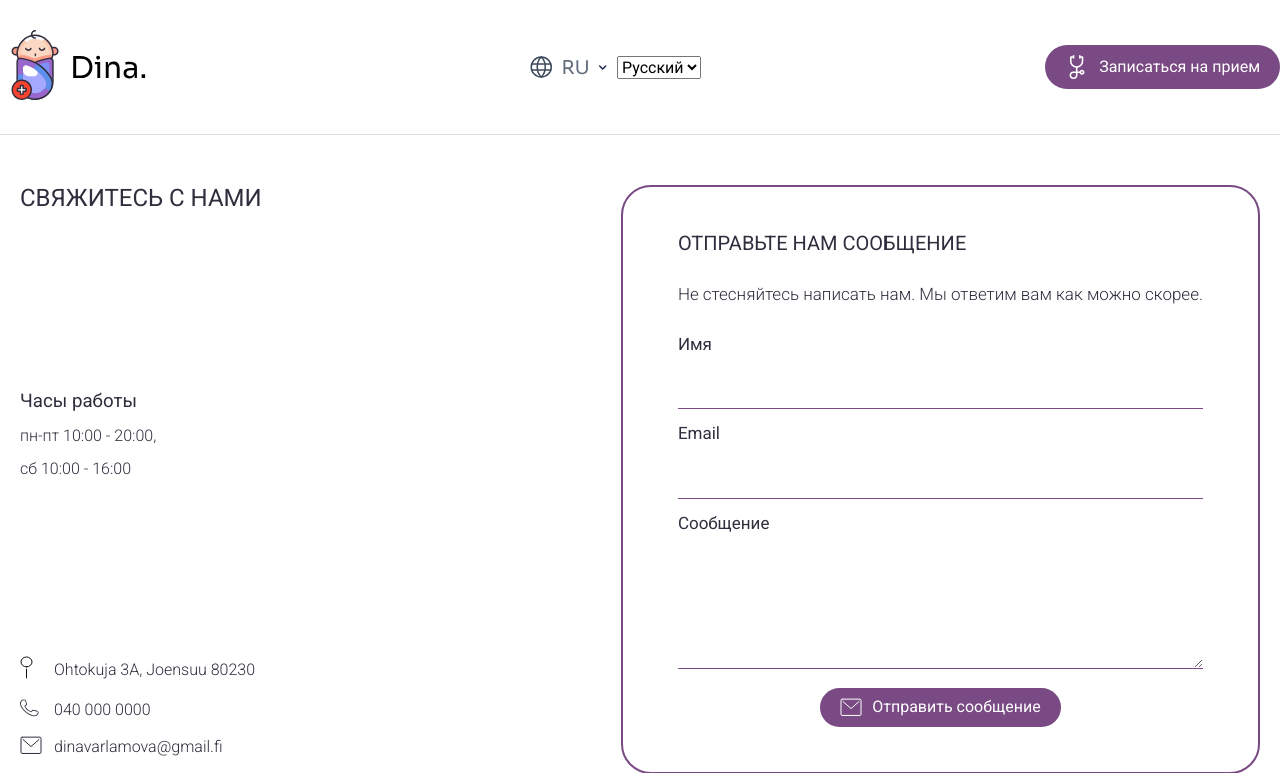
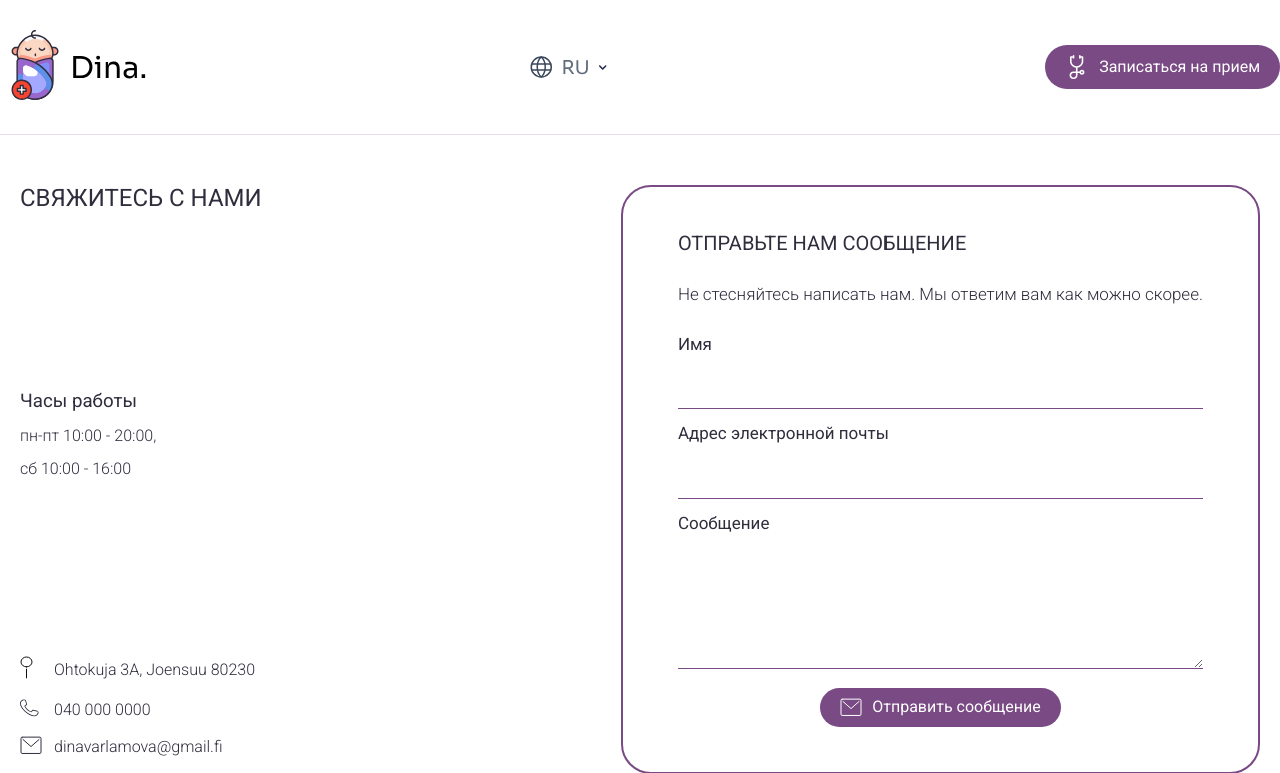
Before and after one commit to DAPDevs-Solutions/DinaDocProject, a Django app: page /ru/contacts/ in a window 1280 px wide. Shown: the top 773 px of the page. Run offline with Django 5.2, Linux system fonts and the light colour scheme.

Commit message:
Update: - translated feedback form - some changes with switching language design

```diff
--- a/menu_pages/forms.py
+++ b/menu_pages/forms.py
@@ -9,7 +9,7 @@ class FeedbackForm(forms.ModelForm):
         model = ContactUs
         fields = ['name', 'email', 'message']
         labels = {
-            'name':  'Имя',
-            'email': 'Email',
-            'message': 'Сообщение'
+            'name':  _('Имя'),
+            'email': _('Email'),
+            'message': _('Сообщение')
         }
--- a/menu_pages/static/css/base.css
+++ b/menu_pages/static/css/base.css
@@ -18,7 +18,6 @@ main {
 
 header {
     border-bottom: 1px solid #794A8332;
-
 }
 
 .header-footer_container {
@@ -88,10 +87,26 @@ h1, h2, h3, ul, li, p {
 .lang_block {
     display: flex;
     align-items: center;
+    position: relative;
 }
 
 .lang_block > * {
     margin-right: 10px;
+}
+
+.dropdown__langmenu {
+  position: absolute;
+  display: none;
+  padding: 10px;
+  top: 20px;
+  right: -20px;
+  text-align: center;
+  border-radius: 7px;
+  font-size: 20px;
+}
+
+.lang_block:hover .dropdown__langmenu {
+    display: block;
 }
 
 
--- a/templates/base/base.html
+++ b/templates/base/base.html
@@ -93,12 +93,12 @@
 
             <div class="footer__wrapper--contact_mail footer-align-center">
                 <h3 id="email">dinavarlamova@gmail.fi</h3>
-                <p>Возможен прием в вечернее время и в выходные дни</p>
+                <p> {% translate 'Возможен прием в вечернее время и в выходные дни' %} </p>
             </div>
 
             <div class="footer_wrapper--contact_phone footer-align-center">
                 <h3 id="phone-number">040 000 0000</h3>
-                <p>Есть онлайн запись на прием</p>
+                <p>{% translate 'Есть онлайн запись на прием' %}</p>
             </div>
         </div>
     </footer>
```
Also changed, not shown: menu_pages/locale/fi/LC_MESSAGES/django.po, 1 other file.
